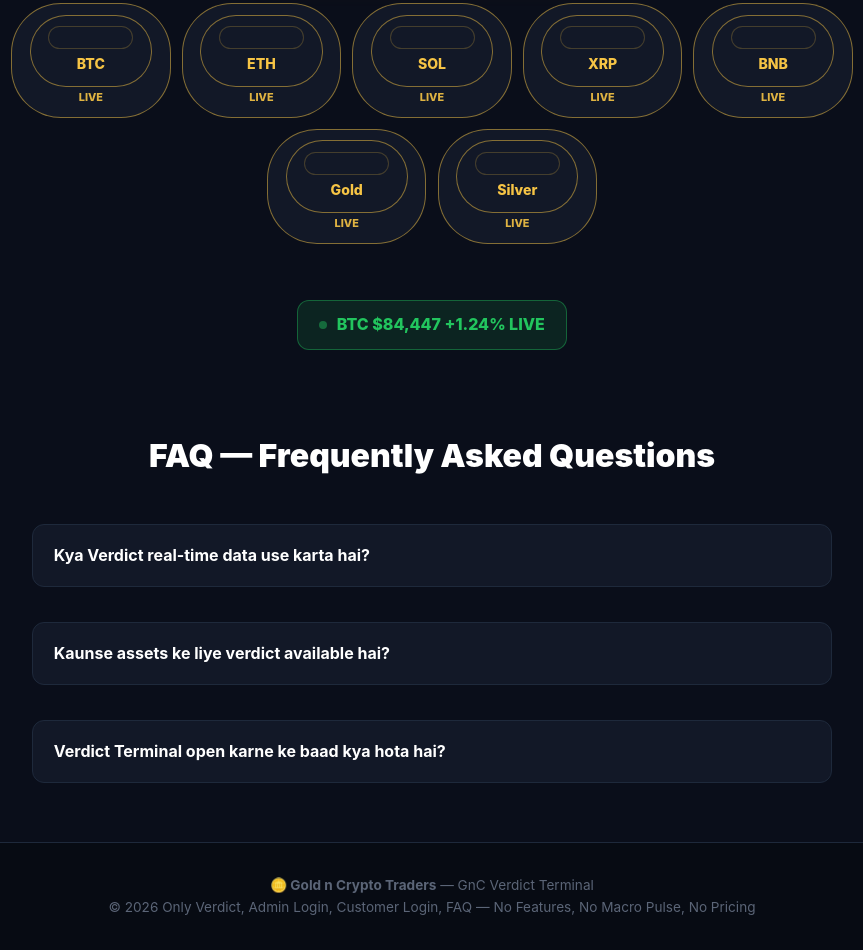
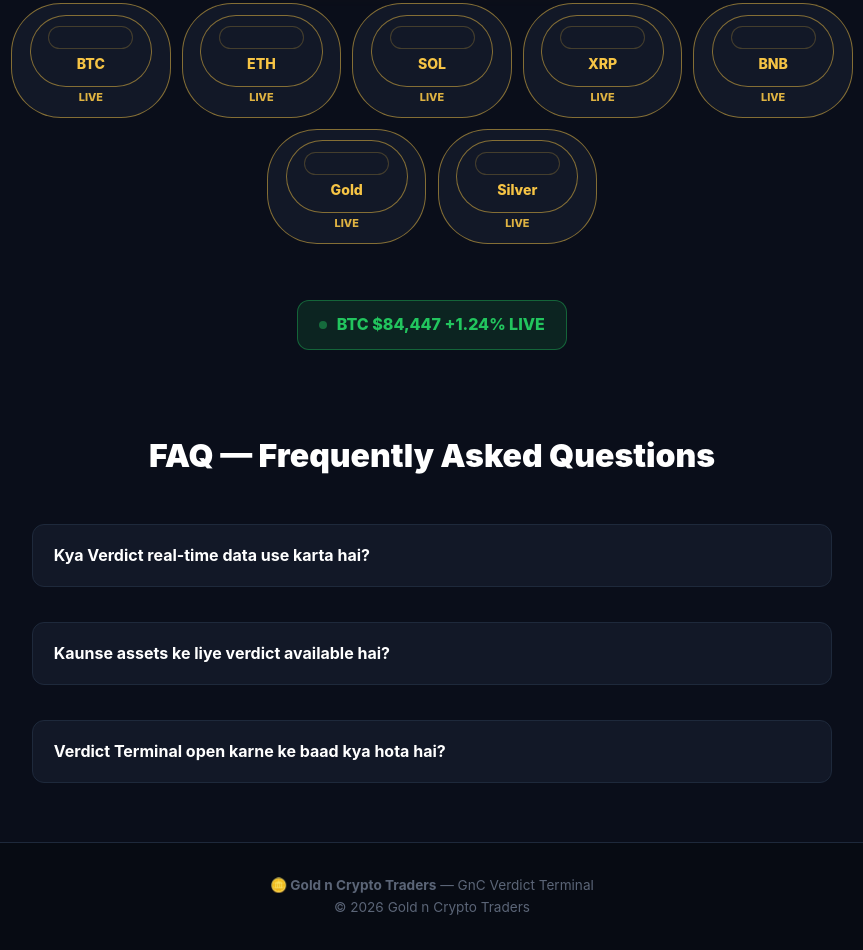
Before and after one commit to satishkroptif-netizen/GNC-Signal, a plain HTML site: page index.html in a window 1280 px wide. Shown: the part 455-1405 px from the top of the page, without its empty margins (208-1071 px from the left). Drawn offline with Linux system fonts and the light colour scheme; no server answers.

Commit message:
Change footer branding and copyright notice
Updated footer content to reflect correct branding.

```diff
--- a/index.html
+++ b/index.html
@@ -68,7 +68,7 @@ footer{border-top:1px solid #1e293b;padding:2rem 1.5rem;text-align:center;color:
     <details><summary>Verdict Terminal open karne ke baad kya hota hai?</summary><p>Terminal me technical analysis, entry/exit signals, support/resistance, SL/targets turant dikhta hai.</p></details>
       </div>
 </section>
-<footer><p><b>🪙 Gold n Crypto Traders</b> — GnC Verdict Terminal</p><p>© 2026 Only Verdict, Admin Login, Customer Login, FAQ — No Features, No Macro Pulse, No Pricing</p></footer>
+<footer><p><b>🪙 Gold n Crypto Traders</b> — GnC Verdict Terminal</p><p>© 2026 Gold n Crypto Traders</p></footer>
 <script>
 async function loadHomePrice(){
   try{
```
